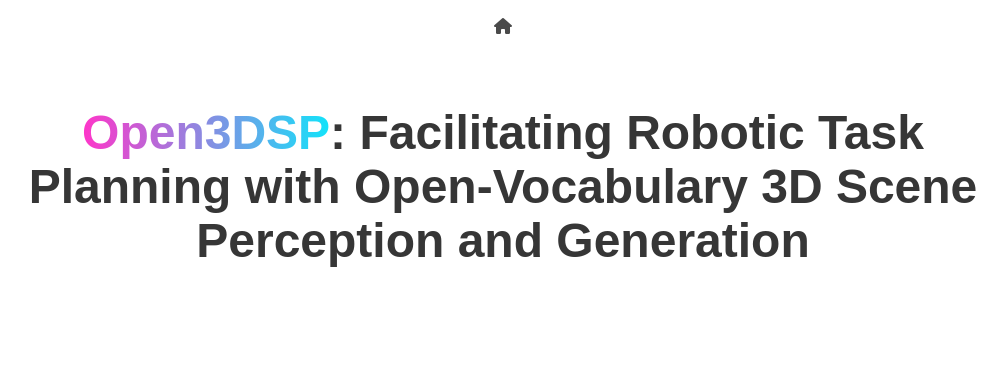
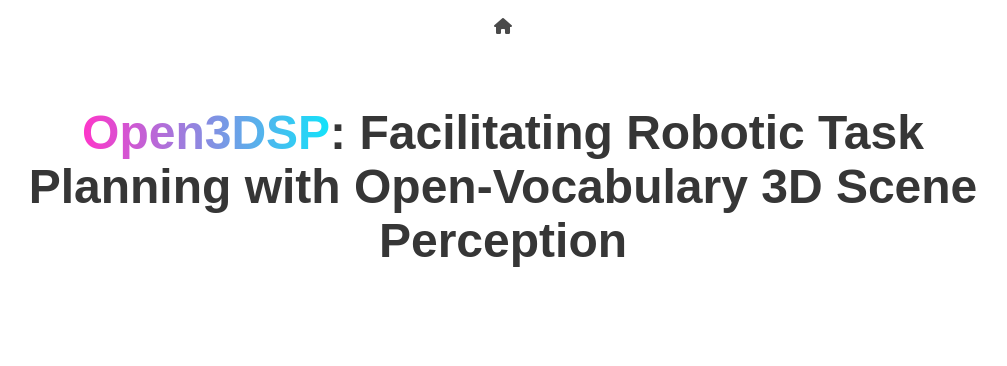
Before and after one commit to techpage/techpage.github.io, a plain HTML site: page open3dsp/index.html in a window 1280 px wide. Shown: the top 366 px of the page, without its empty margins (137-1144 px from the left). Drawn offline with nearby package versions, Linux system fonts and the light colour scheme; some icons are missing; a web font is replaced by a local one.

Commit message:
Update index.html

```diff
--- a/open3dsp/index.html
+++ b/open3dsp/index.html
@@ -198,7 +198,7 @@ width: 100%;
       <div class="columns is-centered">
         <div class="column has-text-centered">
           <h1 class="title is-1 publication-title"><span class="rainbow-text">Open3DSP</span><sup></sup>:
-            Facilitating Robotic Task Planning with Open-Vocabulary 3D Scene Perception and Generation</h1>
+            Facilitating Robotic Task Planning with Open-Vocabulary 3D Scene Perception</h1>
           <div class="is-size-5 publication-authors">
             <!-- <span class="author-block">
               <a href="https://keunhong.com">Keunhong Park</a><sup>1</sup>,</span>
```
